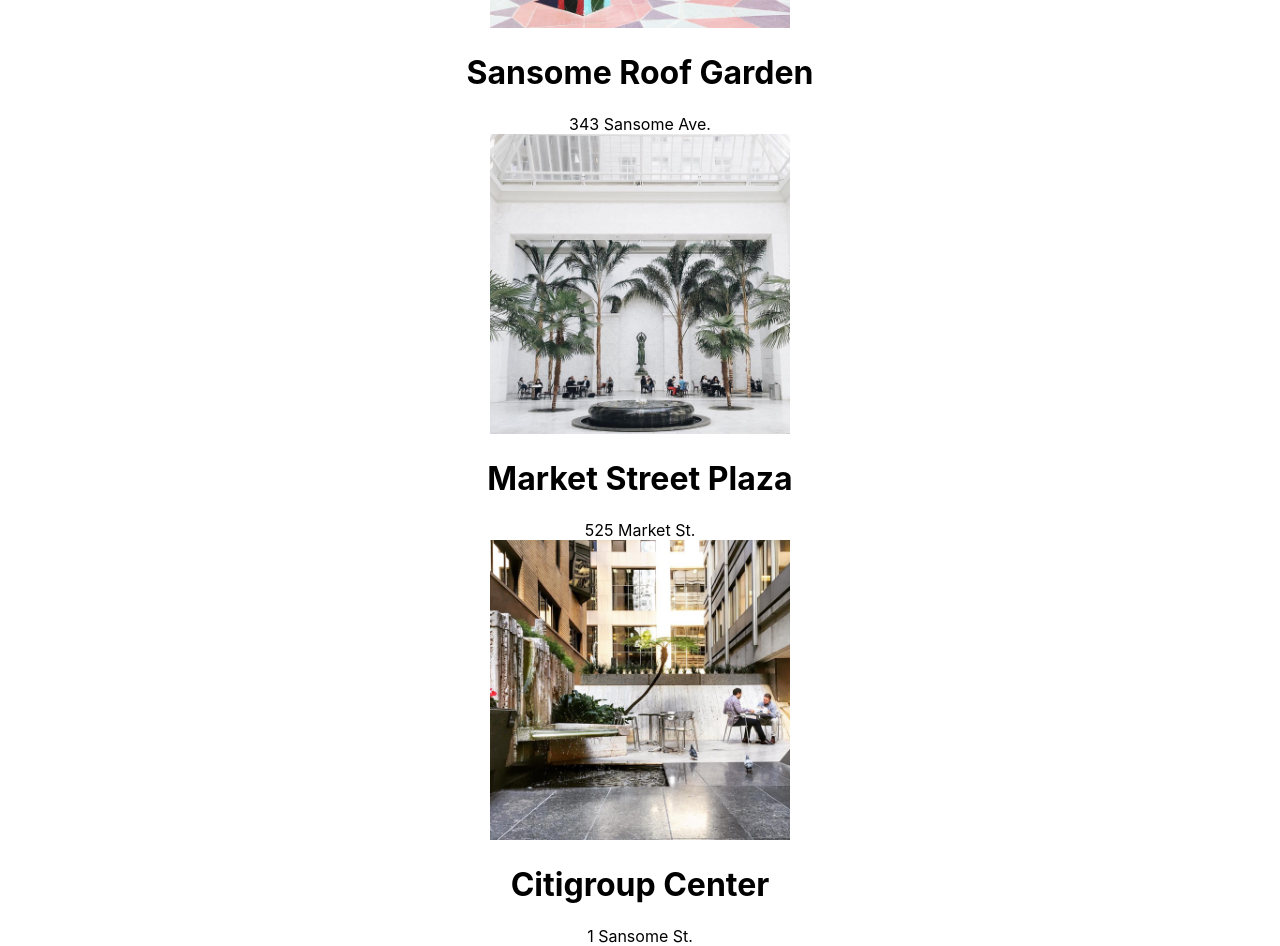
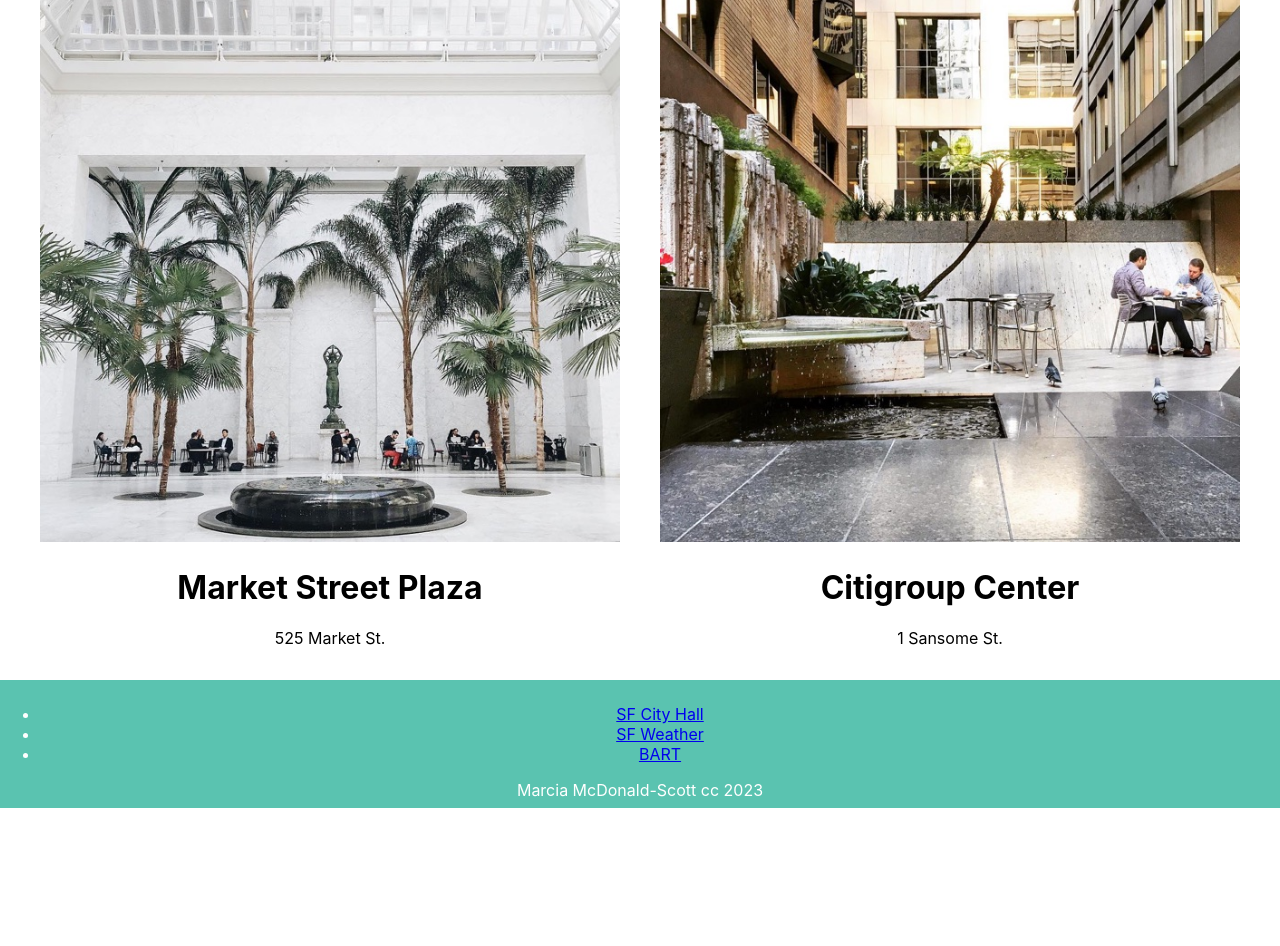
Before and after one commit to mcdott/1320-react-tutorial-sfpopos, a React (Create React App) app: page / in a window 1280 px wide. Shown: the part 1680-2626 px from the top of the page. After the commit the page ends 2488 px from the top, so only its background shows below. Built offline with nearby package versions, Linux system fonts and the light colour scheme.

Commit message:
Added a Footer component and completed Stretch challenges

```diff
--- a/src/App.js
+++ b/src/App.js
@@ -2,12 +2,14 @@
 
 import Title from './Title';
 import POPOSList from './POPOSList';
+import Footer from './Footer';
 
 function App() {
   return (
     <div className='App'>
       <Title />
       <POPOSList />
+      <Footer />
     </div>
   );
 }
--- /dev/null
+++ b/src/Footer.css
@@ -0,0 +1,8 @@
+
+.Footer {
+    background-color: #5ac3b0;
+    color: #fff;
+    margin-top: 2rem;
+    padding-top: 0.5rem;
+    padding-bottom: 0.5rem;
+}
--- /dev/null
+++ b/src/Footer.js
@@ -0,0 +1,19 @@
+import React from "react";
+import './Footer.css'
+
+function Footer() {
+  const date = new Date().getFullYear();
+    return(
+      <div className="Footer">
+        <footer>
+          <ul>
+            <li><a href="https://sf.gov/location/san-francisco-city-hall">SF City Hall</a></li>
+            <li><a href="https://www.accuweather.com/en/us/san-francisco/94103/weather-forecast/347629">SF Weather</a></li>
+            <li><a href="https://www.bart.gov/">BART</a></li>
+          </ul>
+          Marcia McDonald-Scott cc {date}</footer>
+        </div>
+    );
+}
+
+export default Footer;
--- /dev/null
+++ b/src/POPOSList.css
@@ -0,0 +1,8 @@
+
+.POPOSList {
+    width: calc(100% - 80px);
+    margin: auto;
+    display: grid;
+    grid-template-columns: 1fr 1fr;
+    grid-gap: 40px;
+}
--- a/src/POPOSList.js
+++ b/src/POPOSList.js
@@ -1,9 +1,10 @@
 import React from "react"
 import POPOSSpace from "./POPOSSpace"
+import './POPOSList.css'
 
 function POPOSList() {
     return (
-      <div>
+      <div className="POPOSList">
         <POPOSSpace
         name="California Street"
         address="50 California St."
--- /dev/null
+++ b/src/POPOSSpace.css
@@ -0,0 +1,10 @@
+
+.POPOSSpace {
+width: 100%;
+text-align: center;
+}
+
+.POPOSSpace > img {
+width: 100%;
+height: auto;
+}
--- a/src/POPOSSpace.js
+++ b/src/POPOSSpace.js
@@ -1,9 +1,10 @@
 import React from 'react'
+import './POPOSSpace.css'
 
 function POPOSSpace(props) {
     const { name, image, address } = props
     return (
-      <div>
+      <div className='POPOSSpace'>
         <img src={`${process.env.PUBLIC_URL}/images/${image}`}
           width="300"
           height="300"
```
